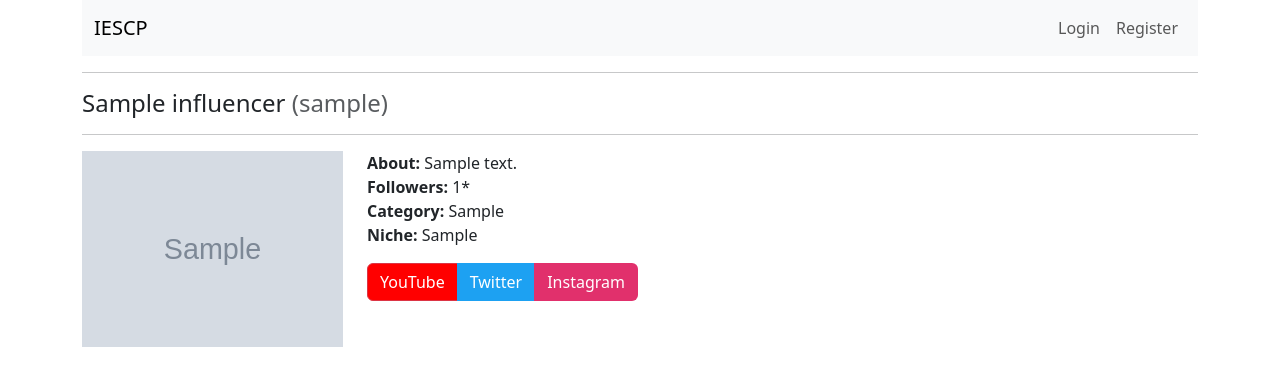
After one commit to RajatShenoi/IESCP, a Flask app: template app/templates/dash/sponsor/influencer.html in a window 1280 px wide. The commit adds this page. Shown: the top 386 px of the page. Run offline with Flask 3, Linux system fonts and the light colour scheme; the template is opened without the code that fills it: values that come from a table or form of the project are taken from there, others are empty; tables that the repository leaves empty hold one stand-in row (values such as "Sample post"); grey boxes marked "Sample" are stand-in pictures; some libraries are stand-ins or nearby versions.

Commit message:
Find Influencers

```diff
--- a/app/auth.py
+++ b/app/auth.py
@@ -40,8 +40,9 @@ def register_influencer():
     form = InfluencerRegistrationForm()
 
     if form.validate_on_submit():
-        username = form.username.data.lower()
-        email = form.email.data.lower()
+        username = form.username.data.lower().strip()
+        email = form.email.data.lower().strip()
+        about = form.about.data
         password = form.password1.data
         name = form.name.data
         category = form.category.data
@@ -67,6 +68,7 @@ def register_influencer():
 
         influencer = Influencer(
             name=name,
+            about=about,
             category=category,
             niche=niche,
             followers=reach,
--- a/app/main.py
+++ b/app/main.py
@@ -14,6 +14,10 @@ def dashboard():
         return redirect(url_for('sponsor.dashboard'))
     return redirect(url_for('main.home'))
 
-@main_bp.route('/files/<filename>', methods=['GET'])
+@main_bp.route('/files/campaign/<filename>', methods=['GET'])
 def campaign_image(filename):
     return send_from_directory(current_app.instance_path + '/media/campaign_images/', filename)
+
+@main_bp.route('/files/influencer/<filename>', methods=['GET'])
+def influencer_picture(filename):
+    return send_from_directory(current_app.instance_path + '/media/profile_pictures/', filename)
--- /dev/null
+++ b/app/templates/dash/sponsor/influencer.html
@@ -0,0 +1,39 @@
+{% extends 'layout.html' %}
+
+{% from 'macros.html' import display_errors, display_campaign_card, display_campaign_details %}
+
+{% block title %} Dashboard {% endblock %}
+
+{% block body %}
+<h4>{{ influencer.name }} <span class="text-body-secondary">({{ influencer.user.username }})</span></h4>
+<hr>
+<div class="row g-4">
+    <div class="col col-sm-3">
+        <img src="{{ url_for('main.influencer_picture', filename=influencer.user.profile_picture) }}" class="img-fluid">
+    </div>
+    <div class="col col-sm-9">
+        <p>
+            <strong>About: </strong>{{ influencer.about }}<br>
+            <strong>Followers: </strong>{{ influencer.followers }}<span type="button" data-bs-toggle="tooltip"
+                data-bs-placement="right" data-bs-title="The
+                follower count is as disclosed by
+                the influencer and is not
+                verified.">*</span><br>
+            <strong>Category: </strong>{{ influencer.category }}<br>
+            <strong>Niche: </strong>{{ influencer.niche }}<br>
+        </p>
+        <div class="btn-group" role="group">
+            <a href="https://www.youtube.com/@{{influencer.youtube}}" class="btn btn-danger"
+                style="background-color: rgb(255, 0, 0); color: white;" target="_blank">YouTube</a>
+            <a href="https://x.com/{{influencer.twitter}}" class="btn"
+                style="background-color: rgb(29, 161, 242); color: white;" target="_blank">Twitter</a>
+            <a href="https://instagram.com/{{influencer.instagram}}" class="btn"
+                style="background-color: rgb(225, 48, 108); color: white;" target="_blank">Instagram</a>
+        </div>
+    </div>
+</div>
+<script>
+    const tooltipTriggerList = document.querySelectorAll('[data-bs-toggle="tooltip"]')
+    const tooltipList = [...tooltipTriggerList].map(tooltipTriggerEl => new bootstrap.Tooltip(tooltipTriggerEl))
+</script>
+{% endblock %}
--- a/app/templates/layout.html
+++ b/app/templates/layout.html
@@ -41,7 +41,7 @@
                         <a class="nav-link" href="{{ url_for('sponsor.campaigns') }}">Campaigns</a>
                     </li>
                     <li class="nav-item">
-                        <a class="nav-link" href="#">Find</a>
+                        <a class="nav-link" href="{{ url_for('sponsor.findInfluencers') }}">Find</a>
                     </li>
                     <li class="nav-item">
                         <a class="nav-link" href="#">Stats</a>
--- a/app/templates/macros.html
+++ b/app/templates/macros.html
@@ -14,12 +14,33 @@
         <img src="{{ url_for('main.campaign_image', filename=image) }}" class="card-img-top" alt="{{title}}">
         <div class="card-body">
             <h5 class="card-title">{{title}}</h5>
-            <p class="card-text">{{descrption}}</p>
+            <p class="card-text">{{descrption[:100]}}...</p>
         </div>
         <div class="card-footer">
             <a href="{{ url_for('sponsor.campaign', id=id) }}" class="text-body-secondary"><small>More
                     details</small></a>
         </div>
+    </div>
+</div>
+{%- endmacro %}
+
+{% macro display_influencer_card(image, influencer) -%}
+<div class="col">
+    <div class="card h-100 position-relative">
+        <img src="{{ url_for('main.influencer_picture', filename=image) }}" class="card-img-top" alt="{{title}}">
+        <div class="card-body">
+            <h5 class="card-title">{{influencer.name}}</h5>
+            <p class="card-text"><small class="text-body-secondary">{{influencer.user.username}}</small></p>
+            <p class="card-text">{{influencer.about[:100]}}...</p>
+        </div>
+        <div class="card-footer">
+            <a href="{{ url_for('sponsor.influencer', username=influencer.user.username) }}"
+                class="text-body-secondary"><small>More
+                    details</small></a>
+        </div>
+        <span class="position-absolute top-0 start-50 translate-middle badge rounded-pill bg-danger">
+            {{influencer.followers}}
+        </span>
     </div>
 </div>
 {%- endmacro %}
@@ -67,6 +88,7 @@ No {{ message }} campaigns
             <tr>
                 <th scope="col">Budget</th>
                 <th scope="col">Current Spends</th>
+                <th scope="col">Goal</th>
                 <th scope="col">Reach</th>
                 <th scope="col">Start Date</th>
                 <th scope="col">End Date</th>
@@ -77,6 +99,7 @@ No {{ message }} campaigns
             <tr>
                 <td>${{ campaign.budget }}</td>
                 <td>${{ campaign.current_spends }}</td>
+                <td>{{ campaign.goal }}</td>
                 <td>{{ campaign.current_reach }}</td>
                 <td>{{ campaign.start_date }}</td>
                 <td>{{ campaign.end_date }}</td>
```
Also changed, not shown: app/sponsor.py (+38 -2 lines), app/templates/auth/influencer.html (+14 -5 lines), app/templates/dash/sponsor/campaign.html (+32 -7 lines), app/templates/dash/sponsor/campaigns.html (+8 -0 lines), app/templates/dash/sponsor/find.html (added, +27 -0 lines), forms.py (+8 -3 lines), models.py (+4 -8 lines).
